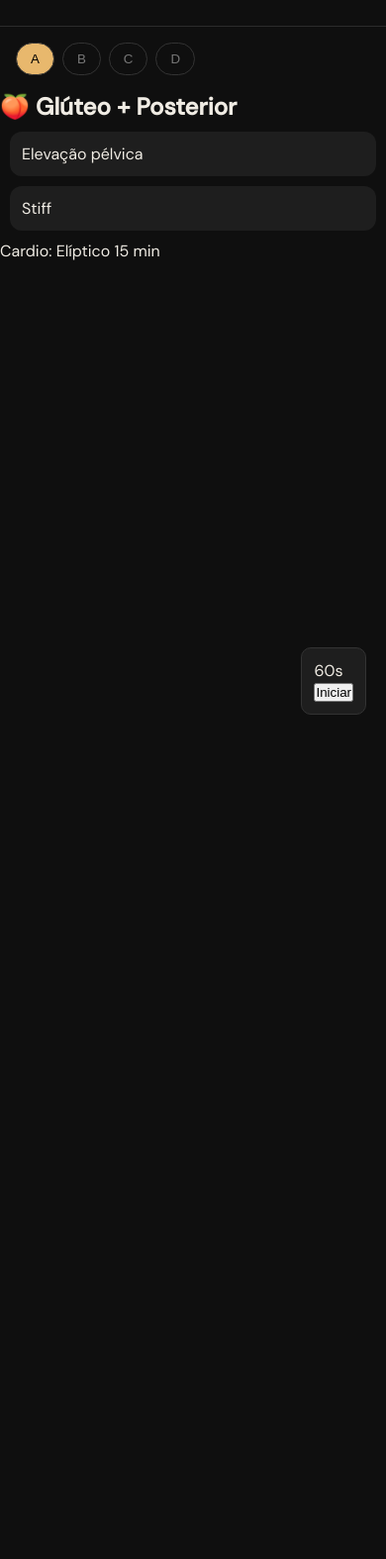
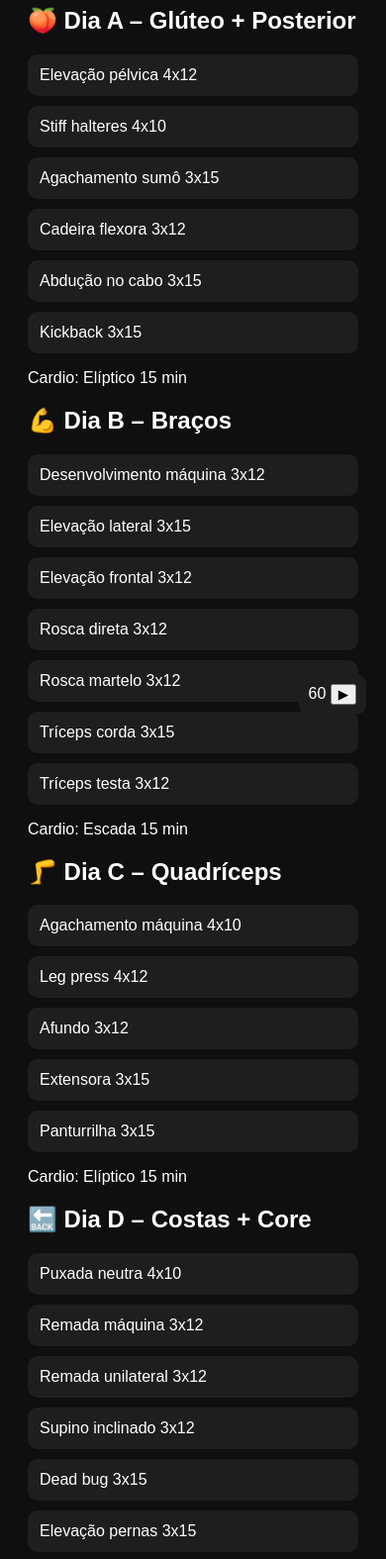
Before and after one commit to maressabusch/Treino, a plain HTML site: page index.html in a window 390 px wide. Shown: the part 102-1677 px from the top of the page at 99% size. Before the commit the page ends 844 px from the top, so only its background shows below. Drawn offline with nearby package versions, Linux system fonts and the light colour scheme.

Commit message:
Update index.html

```diff
--- a/index.html
+++ b/index.html
@@ -1,4 +1,3 @@
-
 <!DOCTYPE html>
 <html lang="pt-BR">
 <head>
@@ -6,256 +5,92 @@
 <meta name="viewport" content="width=device-width, initial-scale=1.0">
 <title>Meu Treino</title>
 
-<link href="https://fonts.googleapis.com/css2?family=Playfair+Display:wght@700;900&family=DM+Sans:wght@300;400;500&display=swap" rel="stylesheet">
-
 <style>
-:root {
---bg: #0f0f0f;
---card: #1e1e1e;
---accent: #e8b86d;
---accent2: #c97d4e;
---text: #f0ece4;
---muted: #777;
---border: #2c2c2c;
---radius: 14px;
-}
-
-* { margin:0; padding:0; box-sizing:border-box; }
-
-body {
-background: var(--bg);
-color: var(--text);
-font-family: 'DM Sans', sans-serif;
-padding-bottom: 100px;
-}
-
-header {
-padding: 32px 20px;
-border-bottom: 1px solid var(--border);
-}
-
-h1 {
-font-family: 'Playfair Display', serif;
-color: var(--accent);
-}
-
-.tabs {
-display:flex;
-gap:8px;
-padding:16px;
-overflow:auto;
-}
-
-.tab {
-padding:8px 14px;
-border-radius:20px;
-border:1px solid #333;
-background:none;
-color:var(--muted);
-}
-
-.tab.active {
-background: var(--accent);
-color:#000;
-}
-
-.day-panel { display:none; }
-.day-panel.active { display:block; }
-
-.exercise-card {
-background: var(--card);
-margin:10px;
-border-radius:12px;
-padding:12px;
-}
-
-.exercise-top {
-display:flex;
-justify-content:space-between;
-align-items:center;
-cursor:pointer;
-}
-
-.load-input {
-width:50px;
-background:none;
-border:none;
-color:var(--accent);
-text-align:right;
-}
-
-.exercise-detail { display:none; font-size:0.85rem; margin-top:10px; }
-.exercise-detail.open { display:block; }
-
-.timer {
-position:fixed;
-bottom:20px;
-right:20px;
-background:#1e1e1e;
-padding:12px;
-border-radius:10px;
-border:1px solid #333;
-}
+body { background:#0f0f0f; color:#fff; font-family:sans-serif; padding:20px; }
+h1 { color:#e8b86d; }
+.card { background:#1e1e1e; padding:12px; border-radius:10px; margin-bottom:10px; }
+input { width:60px; background:none; border:none; color:#e8b86d; text-align:right; }
+.timer { position:fixed; bottom:20px; right:20px; background:#1e1e1e; padding:10px; border-radius:10px; }
 </style>
 </head>
 
 <body>
 
-<header>
 <h1>Meu Treino 💪</h1>
-<p>4 dias · Glúteo + braços + definição</p>
-</header>
 
-<div class="tabs">
-<button class="tab active" onclick="showDay(0)">A</button>
-<button class="tab" onclick="showDay(1)">B</button>
-<button class="tab" onclick="showDay(2)">C</button>
-<button class="tab" onclick="showDay(3)">D</button>
-</div>
+<h2>🍑 Dia A – Glúteo + Posterior</h2>
 
-<!-- DIA A -->
-<div class="day-panel active">
-<h2>🍑 Glúteo + Posterior</h2>
-
-<div class="exercise-card">
-<div class="exercise-top" onclick="toggleCard(this)">
-<span>Elevação pélvica</span>
-<input class="load-input" data-id="a1">
-</div>
-<div class="exercise-detail">Foco em glúteo</div>
-</div>
-
-<div class="exercise-card">
-<div class="exercise-top" onclick="toggleCard(this)">
-<span>Stiff</span>
-<input class="load-input" data-id="a2">
-</div>
-<div class="exercise-detail">Posterior</div>
-</div>
+<div class="card">Elevação pélvica 4x12 <input data-id="a1"></div>
+<div class="card">Stiff halteres 4x10 <input data-id="a2"></div>
+<div class="card">Agachamento sumô 3x15 <input data-id="a3"></div>
+<div class="card">Cadeira flexora 3x12 <input data-id="a4"></div>
+<div class="card">Abdução no cabo 3x15 <input data-id="a5"></div>
+<div class="card">Kickback 3x15 <input data-id="a6"></div>
 
 <p>Cardio: Elíptico 15 min</p>
-</div>
 
-<!-- DIA B -->
-<div class="day-panel">
-<h2>💪 Braços</h2>
+<h2>💪 Dia B – Braços</h2>
 
-<div class="exercise-card">
-<div class="exercise-top" onclick="toggleCard(this)">
-<span>Desenvolvimento máquina</span>
-<input class="load-input" data-id="b1">
-</div>
-<div class="exercise-detail">Ombro</div>
-</div>
+<div class="card">Desenvolvimento máquina 3x12 <input data-id="b1"></div>
+<div class="card">Elevação lateral 3x15 <input data-id="b2"></div>
+<div class="card">Elevação frontal 3x12 <input data-id="b3"></div>
+<div class="card">Rosca direta 3x12 <input data-id="b4"></div>
+<div class="card">Rosca martelo 3x12 <input data-id="b5"></div>
+<div class="card">Tríceps corda 3x15 <input data-id="b6"></div>
+<div class="card">Tríceps testa 3x12 <input data-id="b7"></div>
 
 <p>Cardio: Escada 15 min</p>
-</div>
 
-<!-- DIA C -->
-<div class="day-panel">
-<h2>🦵 Quadríceps</h2>
+<h2>🦵 Dia C – Quadríceps</h2>
 
-<div class="exercise-card">
-<div class="exercise-top" onclick="toggleCard(this)">
-<span>Agachamento máquina</span>
-<input class="load-input" data-id="c1">
-</div>
-<div class="exercise-detail">Hack</div>
-</div>
+<div class="card">Agachamento máquina 4x10 <input data-id="c1"></div>
+<div class="card">Leg press 4x12 <input data-id="c2"></div>
+<div class="card">Afundo 3x12 <input data-id="c3"></div>
+<div class="card">Extensora 3x15 <input data-id="c4"></div>
+<div class="card">Panturrilha 3x15 <input data-id="c5"></div>
 
 <p>Cardio: Elíptico 15 min</p>
-</div>
 
-<!-- DIA D -->
-<div class="day-panel">
-<h2>🔙 Costas + Core</h2>
+<h2>🔙 Dia D – Costas + Core</h2>
 
-<div class="exercise-card">
-<div class="exercise-top" onclick="toggleCard(this)">
-<span>Puxada neutra</span>
-<input class="load-input" data-id="d1">
-</div>
-<div class="exercise-detail">Mais seguro pro ombro</div>
-</div>
-
-<div class="exercise-card">
-<div class="exercise-top" onclick="toggleCard(this)">
-<span>Remada máquina</span>
-<input class="load-input" data-id="d2">
-</div>
-<div class="exercise-detail">Sem sobrecarga lombar</div>
-</div>
-
-<div class="exercise-card">
-<div class="exercise-top" onclick="toggleCard(this)">
-<span>Dead bug</span>
-<input class="load-input" data-id="d3">
-</div>
-<div class="exercise-detail">Core seguro</div>
-</div>
+<div class="card">Puxada neutra 4x10 <input data-id="d1"></div>
+<div class="card">Remada máquina 3x12 <input data-id="d2"></div>
+<div class="card">Remada unilateral 3x12 <input data-id="d3"></div>
+<div class="card">Supino inclinado 3x12 <input data-id="d4"></div>
+<div class="card">Dead bug 3x15 <input data-id="d5"></div>
+<div class="card">Elevação pernas 3x15 <input data-id="d6"></div>
+<div class="card">Prancha 3x45s <input data-id="d7"></div>
 
 <p>Cardio: Escada 15 min</p>
-</div>
 
 <div class="timer">
-<span id="timerText">60s</span><br>
-<button onclick="startTimer(60)">Iniciar</button>
+<span id="t">60</span>
+<button onclick="start()">▶</button>
 </div>
 
 <script>
-function showDay(i){
-document.querySelectorAll('.day-panel').forEach((d,index)=>{
-d.classList.toggle('active', index===i)
-})
-document.querySelectorAll('.tab').forEach((t,index)=>{
-t.classList.toggle('active', index===i)
-})
+let timer;
+function start(){
+clearInterval(timer);
+let t=60;
+const el=document.getElementById('t');
+timer=setInterval(()=>{
+t--;
+el.innerText=t;
+if(t<=0){clearInterval(timer);el.innerText="Bora";}
+},1000);
 }
 
-function toggleCard(el){
-el.nextElementSibling.classList.toggle('open')
-startTimer(60)
+const data=JSON.parse(localStorage.getItem("treino")||"{}");
+
+document.querySelectorAll("input").forEach(i=>{
+if(data[i.dataset.id]) i.value=data[i.dataset.id];
+
+i.oninput=()=>{
+data[i.dataset.id]=i.value;
+localStorage.setItem("treino",JSON.stringify(data));
 }
-
-let timer;
-
-function startTimer(s){
-clearInterval(timer)
-let t=s
-const el=document.getElementById('timerText')
-
-timer=setInterval(()=>{
-t--
-el.innerText=t+"s"
-if(t<=0){
-clearInterval(timer)
-el.innerText="Bora 💪"
-}
-},1000)
-}
-
-const KEY="treino";
-
-function load(){
-return JSON.parse(localStorage.getItem(KEY)||"{}")
-}
-
-function save(data){
-localStorage.setItem(KEY, JSON.stringify(data))
-}
-
-const data=load();
-
-document.querySelectorAll('.load-input').forEach(input=>{
-const id=input.dataset.id
-if(data[id]) input.value=data[id]
-
-input.addEventListener('input',()=>{
-const d=load()
-d[id]=input.value
-save(d)
-})
-})
+});
 </script>
 
 </body>
```
